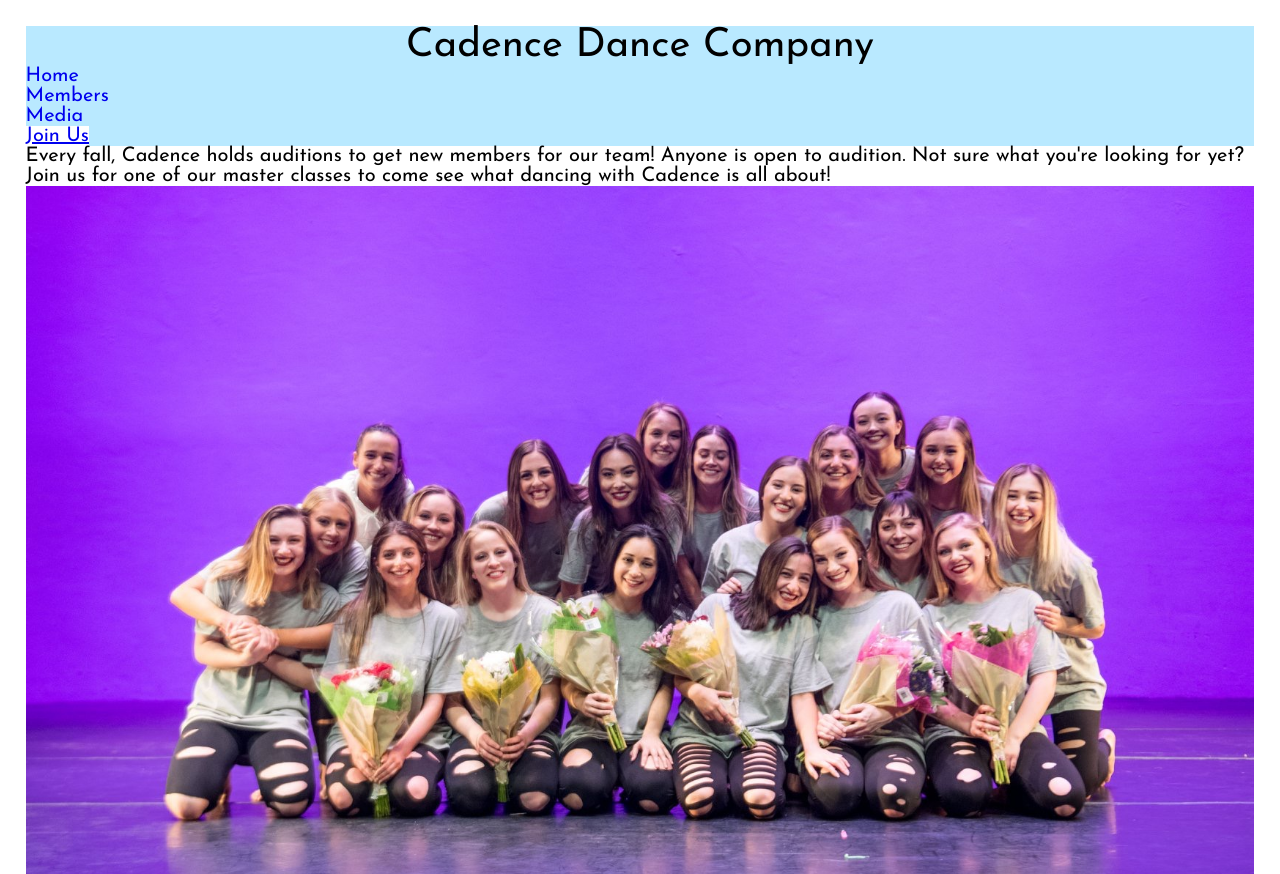
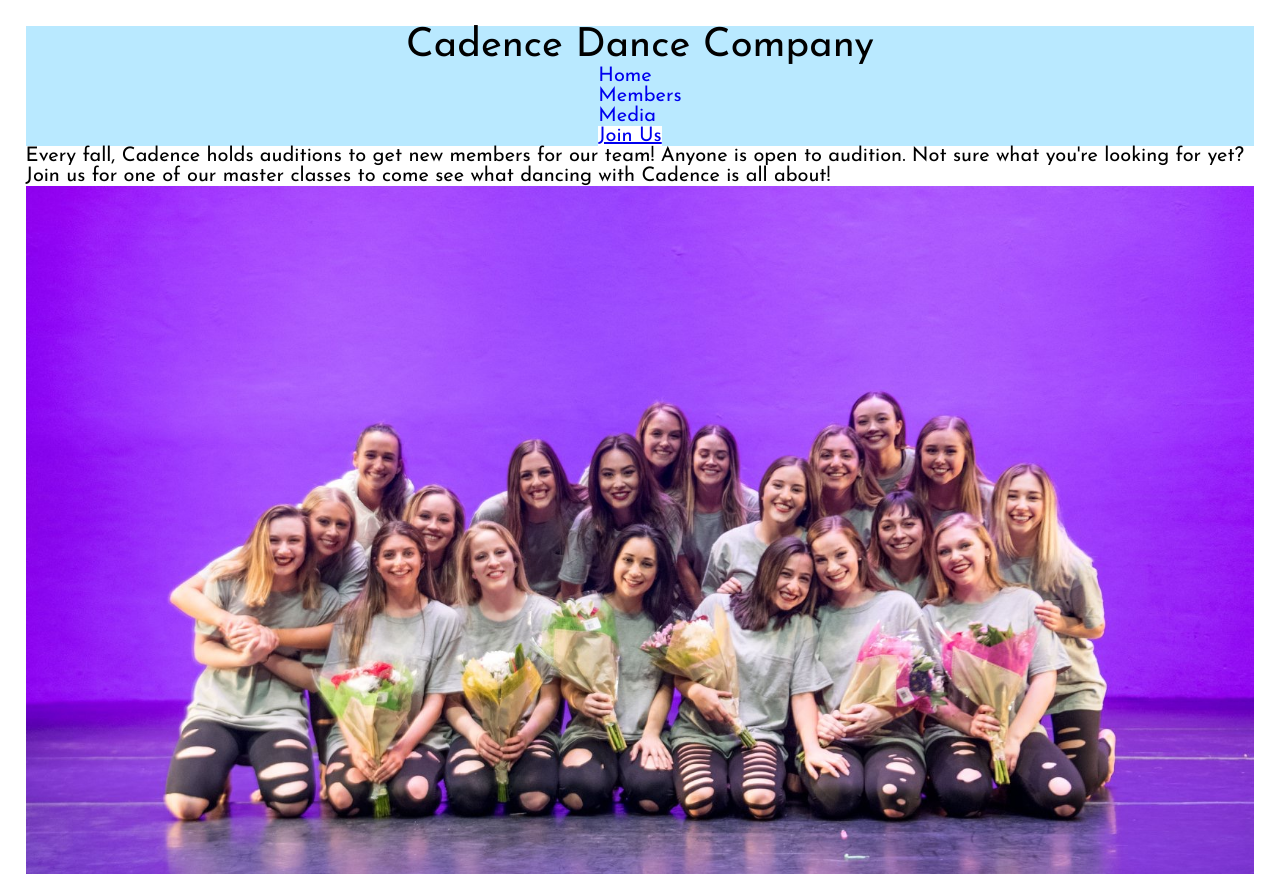
Before and after one commit to smwhit17/final-portfolio-2021, a plain HTML site: page contact.html in a window 1280 px wide. Shown: the top 874 px of the page. Drawn offline with Linux system fonts and the light colour scheme.

Commit message:
css changes

```diff
--- a/css/style.css
+++ b/css/style.css
@@ -13,9 +13,10 @@ h1{
 
 nav{
     background-color:rgb(185, 233, 255);
-    /* display: flex; */
-    /* text-align: left;
-    flex-direction: row; */
+    /* text-align: left; */
+    display: flex;
+    flex-direction: row;
+    justify-content: center;
 }
 
 nav a{
@@ -58,6 +59,25 @@ footer{
     grid-template-rows: repeat(13, 1fr) 1fr;
 }
 
+/* .intropage{
+    position: relative;
+    text-align: center;
+}
+
+.aboutCadence{
+    position: absolute;
+    top: 50%;
+    left: 50%;
+}
+
+.smallGroup{
+    opacity: 0.5;
+    border: solid 3px black;
+} */
+
+
+
+
 
 /* .Talia{
     justify-content: center;
```
Also changed, not shown: index.html (+4 -2 lines), members.html (+1 -1 lines).
